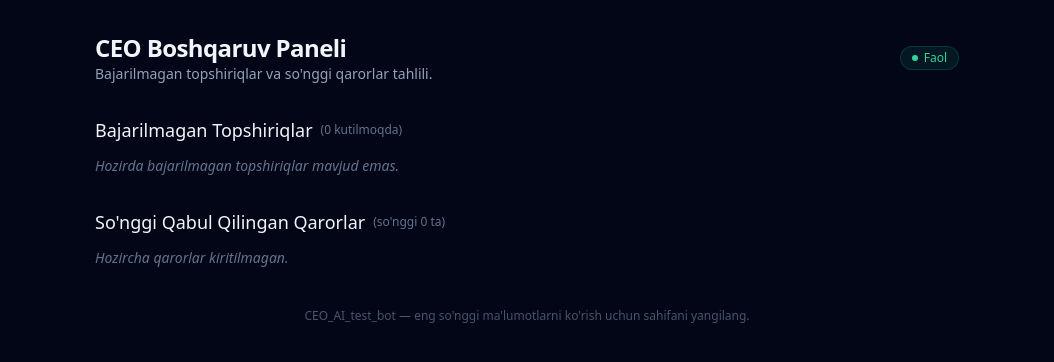
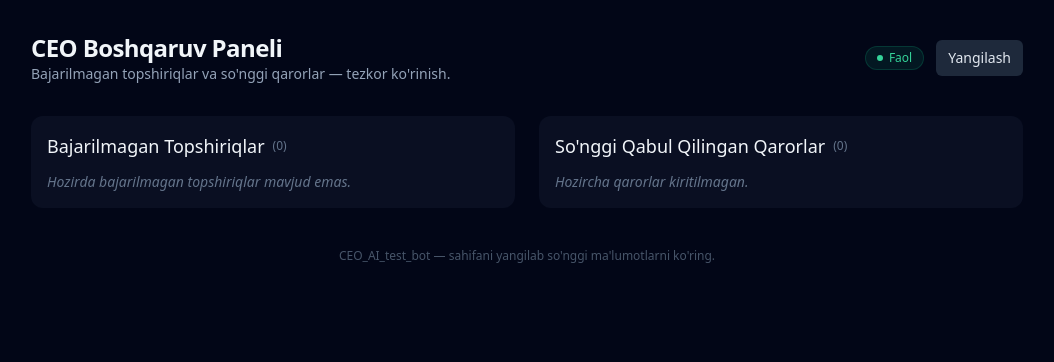
Before and after one commit to b12hub/Ceo-AI-Ahent, a FastAPI app: page /dashboard in a window 1280 px wide. Shown: the top 362 px of the page, without its empty margins (113-1167 px from the left). Run offline with FastAPI, Linux system fonts and the light colour scheme; some libraries are stand-ins or nearby versions.

Commit message:
Enhance dashboard layout and functionality; improve task and decision displays with better styling and localization updates.

```diff
--- a/agent/llm.py
+++ b/agent/llm.py
@@ -45,7 +45,7 @@ GROQ_API_KEY = os.environ.get("GROQ_API_KEY")
 GOOGLE_API_KEY = os.environ.get("GOOGLE_API_KEY") or os.environ.get("GEMINI_API_KEY")
 
 GROQ_MODEL = os.environ.get("GROQ_MODEL", "openai/gpt-oss-20b")
-GOOGLE_MODEL = os.environ.get("GOOGLE_MODEL", "gemini-2.5-flash")
+GOOGLE_MODEL = os.environ.get("GOOGLE_MODEL", "gemini-3.6-flash")
 
 GROQ_MAX_RETRIES = int(os.environ.get("GROQ_MAX_RETRIES", "3"))
 GOOGLE_MAX_RETRIES = int(os.environ.get("GOOGLE_MAX_RETRIES", "2"))
--- a/api/main.py
+++ b/api/main.py
@@ -1,3 +1,4 @@
+# api/main.py
 """
 api/main.py
 
@@ -5,9 +6,7 @@ FastAPI application exposing:
   * POST /webhook              — Telegram sends updates here
   * POST /api/trigger-brief    — n8n cron trigger -> daily_brief() -> CEO's Telegram
   * POST /api/bottleneck-alerts — n8n (or anything else) -> forward alert to CEO's Telegram
-  * GET  /dashboard            — Jinja2 dashboard (registered via api/dashboard.py)
-
-Run with: uvicorn api.main:app --host 0.0.0.0 --port 8000
+  * GET  /dashboard            — Jinja2 dashboard (rendered here)
 """
 
 from __future__ import annotations
@@ -18,14 +17,16 @@ from typing import AsyncIterator
 
 from aiogram.types import Update
 from fastapi import Depends, FastAPI, Header, HTTPException, Request, status
-from fastapi.staticfiles import StaticFiles
+from fastapi.responses import HTMLResponse
 from pydantic import BaseModel, Field
+from sqlmodel import Session, select
 
 from agent.tools.registry import daily_brief, seed_company_documents
-from api.dashboard import router as dashboard_router
+from api.deps import get_db, templates
 from bot.config import INTERNAL_API_KEY, TELEGRAM_CE0_ID, WEBHOOK_SECRET, WEBHOOK_URL
 from bot.dispatcher import bot, dp
 from bot.utils import send_long_message
+from models import Task, Decision, User
 
 logger = logging.getLogger("api.main")
 
@@ -58,23 +59,13 @@ async def lifespan(app: FastAPI) -> AsyncIterator[None]:
 
 
 app = FastAPI(title="CEO_AI_test_bot API", lifespan=lifespan)
-app.include_router(dashboard_router)
-
-# Serve compiled Tailwind / static assets if you add any under ./static
-# (kept optional: mounting a missing directory raises at import time, so
-# only enable this once ./static actually exists in your deployment).
-# app.mount("/static", StaticFiles(directory="static"), name="static")
 
 
 def verify_internal_api_key(x_api_key: str | None = Header(default=None)) -> None:
     """
-    Guard for the n8n-facing endpoints. Both endpoints can message the CEO
-    directly on Telegram, so — unlike the webhook, which Telegram itself
-    signs via WEBHOOK_SECRET — they need their own shared-secret check or
-    anyone who finds the URL can spam the CEO's phone.
+    Guard for the n8n-facing endpoints.
     """
     if INTERNAL_API_KEY is None:
-        # No key configured: fail closed rather than silently running unauthenticated.
         raise HTTPException(
             status_code=status.HTTP_503_SERVICE_UNAVAILABLE,
             detail="INTERNAL_API_KEY is not configured on the server.",
@@ -98,9 +89,7 @@ async def telegram_webhook(
     payload = await request.json()
     update = Update.model_validate(payload, context={"bot": bot})
 
-    # feed_webhook_update processes the update through CEOOnlyMiddleware and
-    # the routers registered in bot/dispatcher.py, then returns — Telegram
-    # just needs a fast 200 OK, it doesn't care about the handler's result.
+    # feed_webhook_update processes the update through middleware and handlers
     await dp.feed_webhook_update(bot, update)
     return {"ok": True}
 
@@ -138,3 +127,50 @@ async def bottleneck_alert(
     text = f"{header}\n\n{payload.alert}"
     await send_long_message(bot, TELEGRAM_CE0_ID, text)
     return {"status": "sent"}
+
+
+# ---------------------------------------------------------------------------
+# Dashboard (Jinja2)
+# ---------------------------------------------------------------------------
+
+@app.get("/dashboard", response_class=HTMLResponse)
+def dashboard(request: Request, session: Session = Depends(get_db)) -> HTMLResponse:
+    """
+    Renders the CEO dashboard. Provides complete Task and Decision objects.
+    Template expects:
+      - pending_tasks: list of {"task": Task, "assignee_name": str}
+      - recent_decisions: list of {"decision": Decision, "logger_name": str}
+    """
+    # Pending tasks (status != 'completed')
+    pending_tasks_raw = session.exec(
+        select(Task).where(Task.status != "completed").order_by(Task.deadline.asc())
+    ).all()
+
+    pending_tasks = []
+    for t in pending_tasks_raw:
+        assignee_name = "—"
+        if getattr(t, "assignee_id", None):
+            assignee = session.get(User, t.assignee_id)
+            if assignee:
+                assignee_name = assignee.full_name
+        pending_tasks.append({"task": t, "assignee_name": assignee_name})
+
+    # Recent decisions (latest 10)
+    recent_decisions_raw = session.exec(
+        select(Decision).order_by(Decision.logged_at.desc()).limit(10)
+    ).all()
+
+    recent_decisions = []
+    for d in recent_decisions_raw:
+        logger_name = "—"
+        if getattr(d, "logger_id", None):
+            logger_user = session.get(User, d.logger_id)
+            if logger_user:
+                logger_name = logger_user.full_name
+        recent_decisions.append({"decision": d, "logger_name": logger_name})
+
+    return templates.TemplateResponse(
+        request=request,
+        name="dashboard.html",
+        context={"request": request, "pending_tasks": pending_tasks, "recent_decisions": recent_decisions}
+    )
--- a/pyproject.toml
+++ b/pyproject.toml
@@ -18,6 +18,8 @@ dependencies = [
     "jinja2>=3.1.6",
     "alembic>=1.20.0",
     "google-genai>=2.23.0",
+    "pypdf>=6.18.1",
+    "pypdf2>=3.0.1",
 ]
 
 readme = "README.md"
--- a/templates/dashboard.html
+++ b/templates/dashboard.html
@@ -8,41 +8,67 @@
   <script src="https://telegram.org/js/telegram-web-app.js"></script>
 </head>
 <body class="bg-slate-950 text-slate-100 min-h-screen">
-  <div class="max-w-4xl mx-auto px-4 py-8">
-
-    <header class="mb-8 flex items-center justify-between">
+  <div class="max-w-5xl mx-auto px-4 py-8">
+    <header class="mb-8 flex flex-col sm:flex-row items-start sm:items-center justify-between gap-4">
       <div>
         <h1 class="text-2xl font-semibold tracking-tight">CEO Boshqaruv Paneli</h1>
-        <p class="text-sm text-slate-400">Bajarilmagan topshiriqlar va so'nggi qarorlar tahlili.</p>
+        <p class="text-sm text-slate-400">Bajarilmagan topshiriqlar va so'nggi qarorlar — tezkor ko'rinish.</p>
       </div>
+      <div class="flex items-center gap-3">
         <span class="inline-flex items-center gap-1.5 rounded-full bg-emerald-500/10 px-3 py-1 text-xs font-medium text-emerald-400 ring-1 ring-inset ring-emerald-500/20">
           <span class="h-1.5 w-1.5 rounded-full bg-emerald-400"></span>
           Faol
         </span>
+        <a class="inline-flex items-center gap-2 rounded-md bg-slate-800 px-3 py-2 text-sm text-slate-200 hover:bg-slate-700" href="#">
+          Yangilash
+        </a>
+      </div>
     </header>
 
-    <!-- Outstanding Tasks -->
-    <section class="mb-8">
+    <main class="grid grid-cols-1 lg:grid-cols-2 gap-6">
+      <!-- Pending Tasks -->
+      <section class="bg-slate-900/60 rounded-xl p-4">
         <h2 class="text-lg font-medium mb-3 flex items-center gap-2">
           Bajarilmagan Topshiriqlar
-        <span class="text-xs font-normal text-slate-500">({{ pending_tasks|length }} kutilmoqda)</span>
+          <span class="text-xs font-normal text-slate-500">({{ pending_tasks|length }})</span>
         </h2>
 
         {% if pending_tasks %}
-      <div class="overflow-hidden rounded-xl border border-slate-800 divide-y divide-slate-800">
-        {% for task, assignee_name in pending_tasks %}
-        <div class="flex items-start justify-between gap-4 bg-slate-900/60 p-4 hover:bg-slate-900 transition-colors">
+        <div class="space-y-3">
+          {% for item in pending_tasks %}
+          {% set task = item.task %}
+          {% set assignee = item.assignee_name %}
+          <article class="flex items-start justify-between gap-4 p-3 rounded-lg bg-slate-800/40 hover:bg-slate-800 transition">
             <div class="min-w-0">
-            <p class="text-sm font-medium text-slate-100 truncate">{{ task.description }}</p>
-            <p class="mt-1 text-xs text-slate-400">Biriktirildi: {{ assignee_name }}</p>
-            <p class="mt-1 text-xs text-slate-400">Holat: <span class="font-medium">{{ task.status }}</span></p>
+              <div class="flex items-center gap-2">
+                <span class="inline-flex items-center px-2 py-0.5 rounded text-xs font-semibold bg-slate-700 text-slate-200">
+                  {{ assignee }}
+                </span>
+                <h3 class="ml-2 text-sm font-medium text-slate-100 truncate">{{ task.description }}</h3>
+              </div>
+              <p class="mt-2 text-xs text-slate-400">Vazifa: {{ task.description }}</p>
+              {% if task.deadline %}
+              <p class="mt-1 text-xs text-slate-400">Muddat: <span class="font-medium text-slate-200">{{ task.deadline.strftime("%Y-%m-%d") }}</span></p>
+              {% endif %}
+              <p class="mt-1 text-xs">
+                Holat:
+                {% if task.status == 'pending' %}
+                  <span class="inline-flex items-center px-2 py-0.5 rounded-full text-xs font-medium bg-amber-500/10 text-amber-400">Kutilmoqda</span>
+                {% elif task.status == 'in_progress' %}
+                  <span class="inline-flex items-center px-2 py-0.5 rounded-full text-xs font-medium bg-blue-500/10 text-blue-400">Jarayonda</span>
+                {% elif task.status == 'completed' %}
+                  <span class="inline-flex items-center px-2 py-0.5 rounded-full text-xs font-medium bg-emerald-500/10 text-emerald-400">Tugallangan</span>
+                {% else %}
+                  <span class="inline-flex items-center px-2 py-0.5 rounded-full text-xs font-medium bg-slate-700 text-slate-200">{{ task.status }}</span>
+                {% endif %}
+              </p>
             </div>
             <div class="flex-shrink-0 text-right">
-            <span class="inline-block rounded-md bg-amber-500/10 px-2 py-1 text-xs font-medium text-amber-400 ring-1 ring-inset ring-amber-500/20">
-              {{ task.deadline.strftime("%b %d, %Y %H:%M") }}
-            </span>
+              {% if task.deadline %}
+              <time class="text-xs text-slate-400">{{ task.deadline.strftime("%Y-%m-%d") }}</time>
+              {% endif %}
             </div>
-        </div>
+          </article>
           {% endfor %}
         </div>
         {% else %}
@@ -51,34 +77,43 @@
       </section>
 
       <!-- Recent Decisions -->
-    <section>
+      <section class="bg-slate-900/60 rounded-xl p-4">
         <h2 class="text-lg font-medium mb-3 flex items-center gap-2">
           So'nggi Qabul Qilingan Qarorlar
-        <span class="text-xs font-normal text-slate-500">(so'nggi {{ recent_decisions|length }} ta)</span>
+          <span class="text-xs font-normal text-slate-500">({{ recent_decisions|length }})</span>
         </h2>
 
         {% if recent_decisions %}
-      <div class="overflow-hidden rounded-xl border border-slate-800 divide-y divide-slate-800">
-        {% for decision, logger_name in recent_decisions %}
-        <div class="bg-slate-900/60 p-4 hover:bg-slate-900 transition-colors">
-          <div class="flex items-start justify-between gap-4">
+        <div class="space-y-3">
+          {% for item in recent_decisions %}
+          {% set decision = item.decision %}
+          {% set logger = item.logger_name %}
+          <article class="p-3 rounded-lg bg-slate-800/40 hover:bg-slate-800 transition">
+            <div class="flex items-start justify-between gap-3">
+              <div class="min-w-0">
                 <p class="text-sm font-medium text-slate-100">{{ decision.text }}</p>
-            <span class="flex-shrink-0 text-xs text-slate-500">
-              {{ decision.logged_at.strftime("%b %d, %Y %H:%M") }}
-            </span>
+                {% if decision.context %}
+                <p class="mt-1 text-xs italic text-slate-400">{{ decision.context }}</p>
+                {% endif %}
+                <p class="mt-2 text-[11px] uppercase tracking-wide text-slate-600">Kiritdi: {{ logger }}</p>
               </div>
-          <p class="mt-1 text-xs text-slate-400">{{ decision.context }}</p>
-          <p class="mt-2 text-[11px] uppercase tracking-wide text-slate-600">Kiritdi: {{ logger_name }}</p>
+              <div class="flex-shrink-0 text-right">
+                {% if decision.logged_at %}
+                <time class="text-xs text-slate-400">{{ decision.logged_at.strftime("%Y-%m-%d") }}</time>
+                {% endif %}
               </div>
+            </div>
+          </article>
           {% endfor %}
         </div>
         {% else %}
         <p class="text-sm text-slate-500 italic">Hozircha qarorlar kiritilmagan.</p>
         {% endif %}
       </section>
+    </main>
 
     <footer class="mt-10 text-center text-xs text-slate-600">
-      CEO_AI_test_bot — eng so'nggi ma'lumotlarni ko'rish uchun sahifani yangilang.
+      CEO_AI_test_bot — sahifani yangilab so'nggi ma'lumotlarni ko'ring.
     </footer>
   </div>
 
```
Also changed, not shown: bot/handlers.py (+51 -31 lines), 1 other file. Lines whose indentation alone changed are shown as unchanged.
